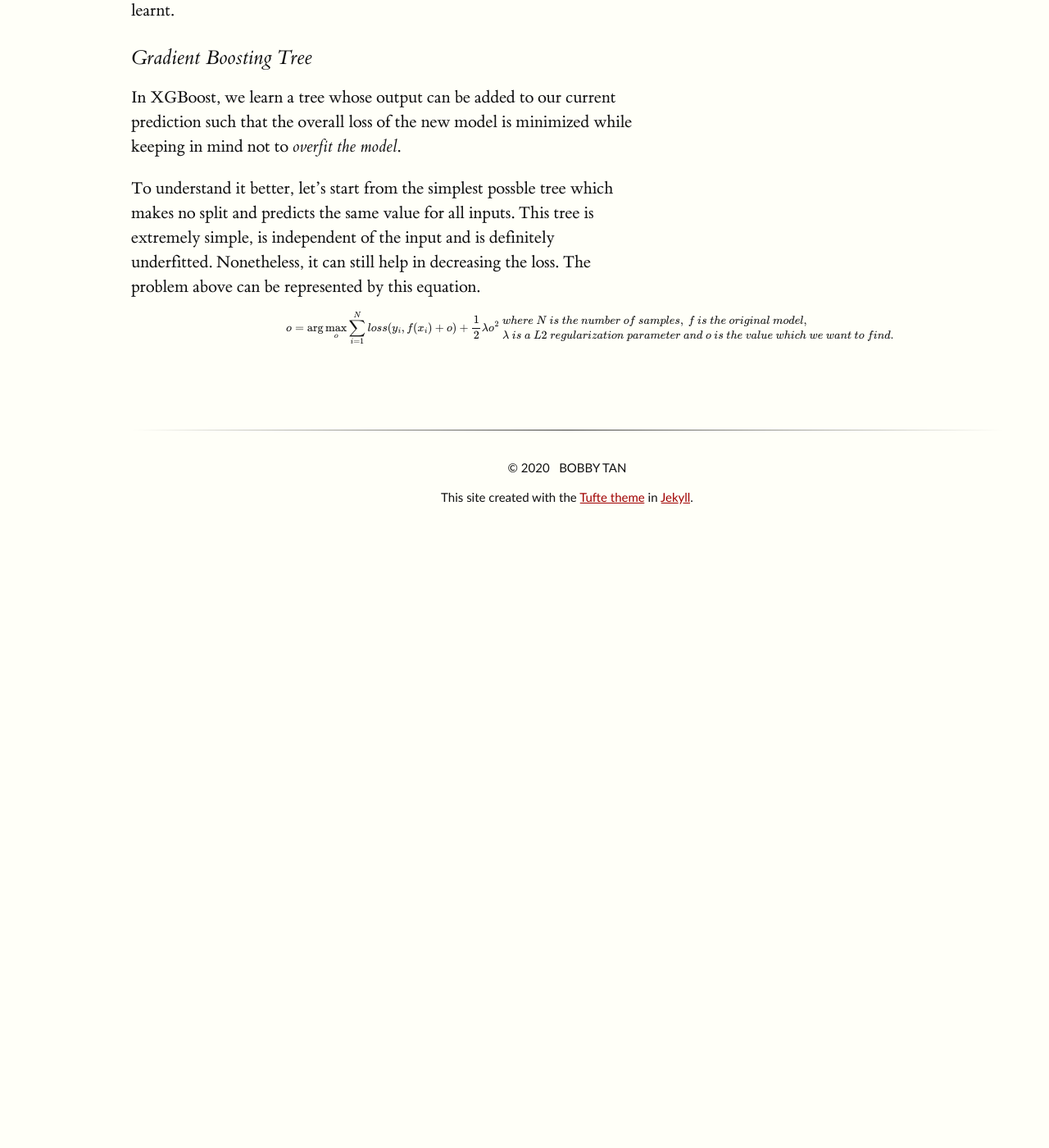
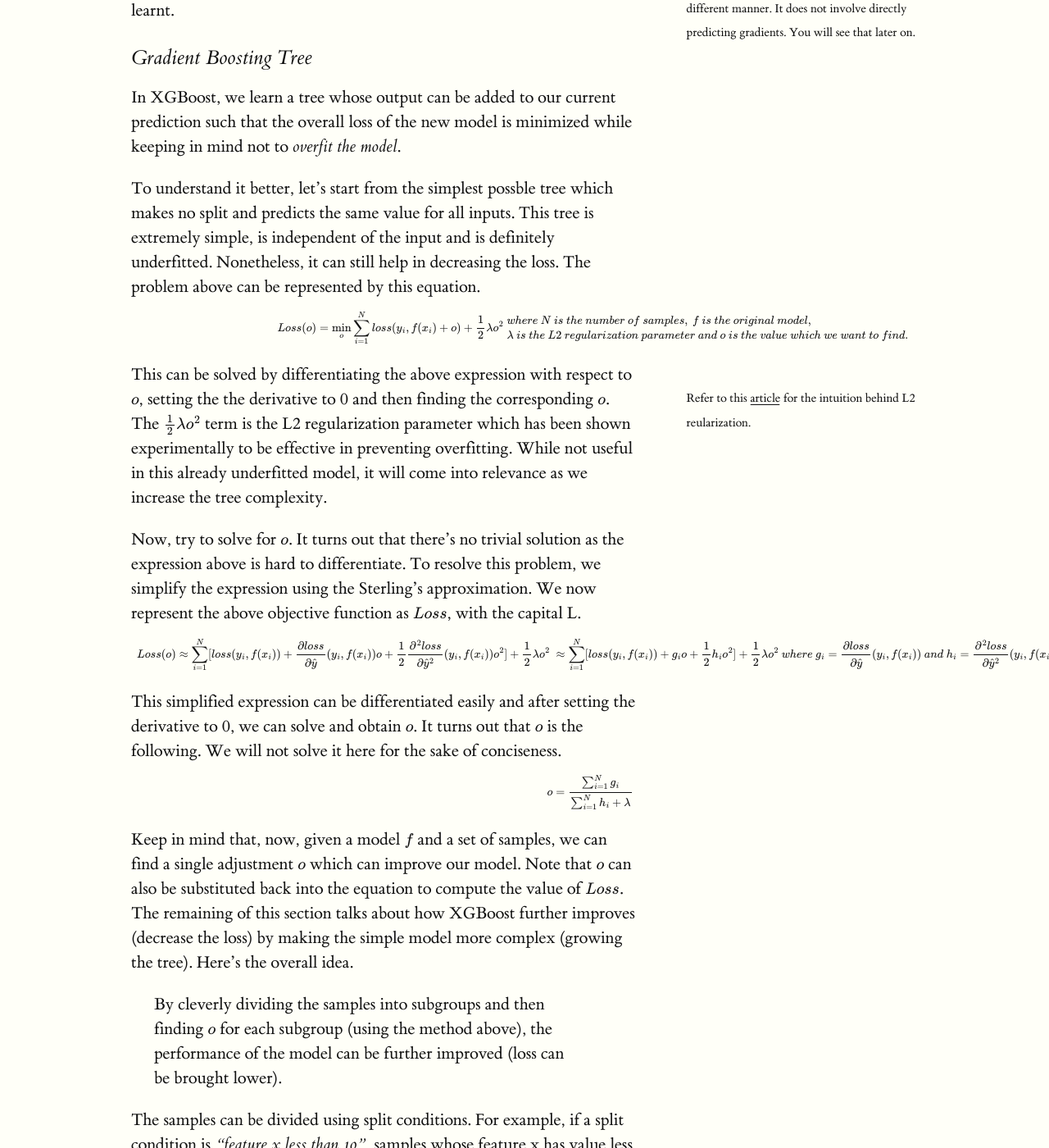
Before and after one commit to bobby-tan/bobby-tan.github.io, a Jekyll site: the page built from _posts/2020-05-11-A-Short-Introduction-to-XGBoost.md, in a window 1280 px wide and 1400 px high, scrolled down 3078 px. Shown: the whole window at 82% size. Built offline with Jekyll 4.4.1, drawn with Linux system fonts in a browser that asks for light colours; formulas are drawn with MathJax 3; before the commit the page ends 3708 px from its top, so only the background shows below that; some of the changed text lies outside the part shown.

Commit message:
XGBoost article, XGBoost section

```diff
--- a/_posts/2020-05-11-A-Short-Introduction-to-XGBoost.md
+++ b/_posts/2020-05-11-A-Short-Introduction-to-XGBoost.md
@@ -60,7 +60,7 @@
 
 XGBoost is a flavour of gradient boosting machines and Gradient Boosting Trees (gbtree) is the recommended function approximator.
 
-We first start with a simple predictor, one that predicts an arbitrary number for all values (usually 0.5). Then, we apply what <a href="#steps">we've learnt above</a>. In the next section, we explain in further detail, how the trees are learnt.
+We first start with a simple predictor, one that predicts an arbitrary number for all values (usually 0.5). Then, we apply what <a href="#steps">we've learnt above</a>. {% marginnote 'sn-four' 'In XGBoost, gbtrees are trained in a slightly different manner. It does not involve directly predicting gradients. You will see that later on.'%}In the next section, we explain in further detail, how the trees are learnt.
 
 ### Gradient Boosting Tree
 
@@ -70,11 +70,45 @@
 
 $$
 
-o = \arg\max_{o}  \sum_{i = 1}^N loss(y_i, f(x_i)+o) + \frac{1}{2}\lambda o^2 \\ ~ \\
+~\\ ~ \\
+
+Loss(o) = \min_{o}  \sum_{i = 1}^N loss(y_i, f(x_i)+o) + \frac{1}{2}\lambda o^2 \\ ~ \\
 
 \begin{align*}
 &where\ N\ is\ the\ number\ of\ samples,\ f\ is\ the\ original\ model,\\
-&\lambda\ is\ a\ L2\ regularization\ parameter\ and\ o\ is\ the\ value\ which\ we\ want\ to\ find.
+&\lambda \ is\ the\ L2\ regularization\ parameter\ and\ o\ is\ the\ value\ which\ we\ want\ to\ find.
 \end{align*}
 
 $$
+
+This can be solved by differentiating the above expression with respect to $$ o $$, setting the the derivative to 0 and then finding the corresponding $$ o $$.{% marginnote 'sn-five' 'Refer to this <a href="https://towardsdatascience.com/intuitions-on-l1-and-l2-regularisation-235f2db4c261">article</a> for the intuition behind L2 reularization.'%} The $$ \frac{1}{2}\lambda o^2 $$ term is the L2 regularization parameter which has been shown experimentally to be effective in preventing overfitting. While not useful in this already underfitted model, it will come into relevance as we increase the tree complexity.
+
+Now, try to solve for $$ o $$. It turns out that there's no trivial solution as the expression above is hard to differentiate. To resolve this problem, we simplify the expression using the Sterling's approximation. We now represent the above objective function as $$ Loss $$, with the capital L.
+
+$$
+
+~ \\ ~ \\
+
+Loss(o) \approx  \sum_{i = 1}^N [loss(y_i, f(x_i)) + \frac{\partial loss}{\partial \widehat{y}}(y_i, f(x_i))o + \frac{1}{2} \frac{\partial^2 loss}{\partial \widehat{y}^2}(y_i, f(x_i)) o^2] + \frac{1}{2}\lambda o^2 \\ ~ \\
+
+\approx \sum_{i = 1}^N [loss(y_i, f(x_i)) + g_io + \frac{1}{2} h_i o^2] + \frac{1}{2}\lambda o^2 \\~ \\
+
+where\ g_i = \frac{\partial loss}{\partial \widehat{y}}(y_i, f(x_i)) \ and\ h_i=\frac{\partial^2 loss}{\partial \widehat{y}^2}(y_i, f(x_i)).
+
+$$
+
+This simplified expression can be differentiated easily and after setting the derivative to 0, we can solve and obtain $$ o $$. It turns out that $$ o $$ is the following. We will not solve it here for the sake of conciseness.
+
+$$
+
+o = \frac{\sum_{i = 1}^N g_i}{\sum_{i = 1}^N h_i + \lambda}
+
+$$
+
+Keep in mind that, now, given a model $$ f $$ and a set of samples, we can find a single adjustment $$ o $$ which can improve our model. Note that $$ o $$ can also be substituted back into the equation to compute the value of $$ Loss $$. The remaining of this section talks about how XGBoost further improves (decrease the loss) by making the simple model more complex (growing the tree). Here's the overall idea.
+
+>  By cleverly dividing the samples into subgroups and then finding $$ o $$ for each subgroup (using the method above), the performance of the model can be further improved (loss can be brought lower).
+
+The samples can be divided using split conditions. For example, if a split condition is *"feature x less than 10"*, samples whose feature x has value less than 10 will go into 1 subgroup and the rest, to the other group. Each subgroup can be further divided into subgroups using more splits if necessary like a decision tree. For each subgroup, the optimal $$ o $$ can be solved using the above technique. Then, the loss for each subgroup can be computed also be computed accordingly by substituting optimal $$ o $$ back. The overall loss, $$ Loss $$, is the summation of the loss of each subgroup (leaves in the decision tree).
+
+The decisions of whether to split and if so, which split to use depends on whether a split can reduce the overall loss, $$ Loss $$ and how much each split decreases $$ Loss $$ respectively. We always choose the split that decreases $$ Loss $$ the most (improve model the most).
```
